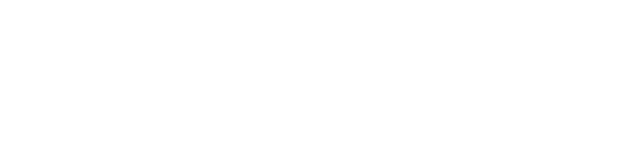
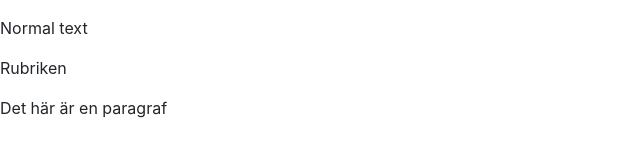
Before and after one commit to ElvinSalim/frontend-htmlcss3, a plain HTML site: page lektion-2/structure/index.html in a window 1280 px wide. Shown: the whole page, without its empty margins (0-640 px from the left). Drawn offline with Linux system fonts and the light colour scheme.

Commit message:
Lektion 2

```diff
--- /dev/null
+++ b/lektion-2/structure/css/custom.css
@@ -0,0 +1,21 @@
+*,
+*::before,
+*::after {
+    box-sizing: border-box;
+}
+
+html {
+    font-family: sans-serif;
+    line-height: 1.5;
+
+}
+
+body {
+    margin: 0;
+    font-family: -apple-system, BlinkMacSystemFont, 'Segoe UI', Roboto, Oxygen, Ubuntu, Cantarell, 'Open Sans', 'Helvetica Neue', sans-serif;
+    font-size:  1rem; /*  px pt em rem % */
+    font-weight: 400;
+    color: #212529; /* colors hex rgb, rgba */
+    text-align: left;
+    background-color: #ffffff;
+}
--- a/lektion-2/structure/index.html
+++ b/lektion-2/structure/index.html
@@ -5,8 +5,18 @@
     <meta name="viewport" content="width=device-width, initial-scale=1.0">
     <meta http-equiv="X-UA-Compatible" content="ie=edge">
     <title>STRUCTURE</title>
+
+    <link rel="stylesheet" href="css/custom.css">
+
 </head>
 <body>
 
+    <p>Normal text</p>
+    <div class="container">
+        <div>Rubriken</div>
+        <p>Det här är en paragraf</p>
+    </div>
+
+
 </body>
 </html>
```
